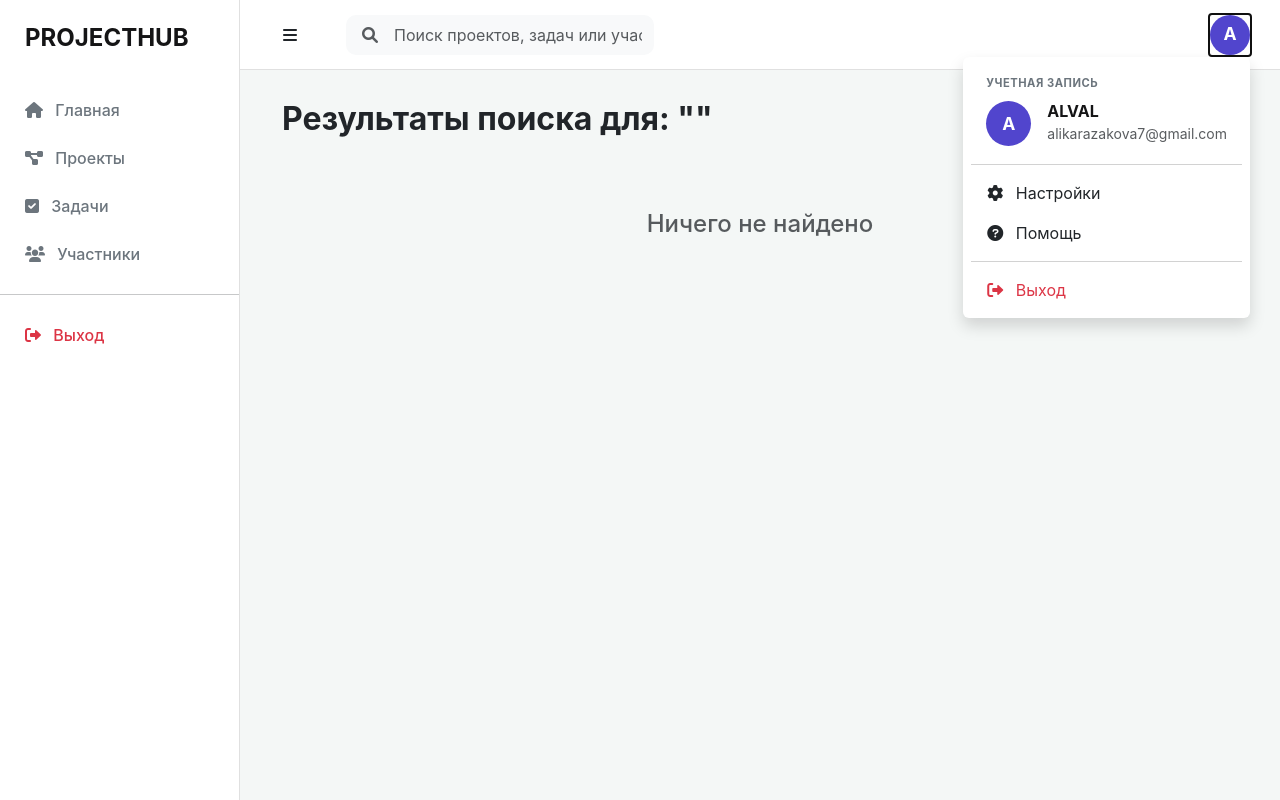
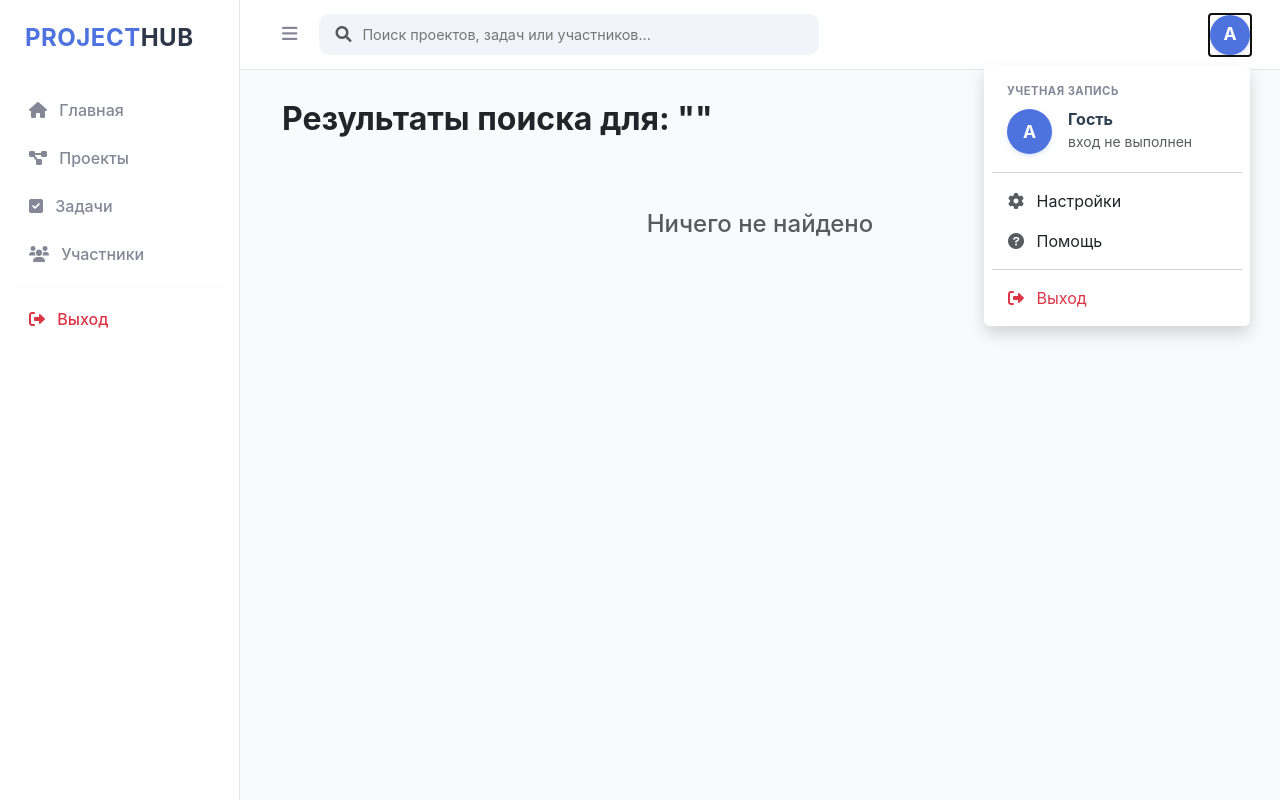
Before and after one commit to Alika443/diplom, a FastAPI app: page /search in a window 1280 px wide, after a click that opens the changed part. Run offline with FastAPI, Linux system fonts and the light colour scheme.

Commit message:
авторизация и начало окраски сайта

```diff
--- a/app/main.py
+++ b/app/main.py
@@ -1,6 +1,6 @@
 import os
 from datetime import datetime, date
-from fastapi import FastAPI, Request, Depends, Form, responses, Query
+from fastapi import FastAPI, Request, Depends, Form, responses, Query, status
 from fastapi.responses import HTMLResponse
 from fastapi.templating import Jinja2Templates
 from sqlalchemy.orm import Session
@@ -51,6 +51,11 @@ async def handle_register(
     password: str = Form(...),
     db: Session = Depends(get_db)
 ):
+
+# ДОБАВЬ ЭТИ ТРИ СТРОЧКИ ДЛЯ ПРОВЕРКИ В КОНСОЛИ:
+    print(f"--- ДАННЫЕ ИЗ ФОРМЫ РЕГИСТРАЦИИ ---")
+    print(f"Username: {username}, Email: {email}")
+    print(f"Password: {password} (Тип: {type(password)}, Длина: {len(str(password))})")
     # Проверяем, нет ли уже пользователя с таким email
     existing_user = db.query(User).filter(User.email == email).first()
     if existing_user:
@@ -61,7 +66,8 @@ async def handle_register(
         })
 
     # Хэшируем пароль перед записью в базу!
-    hashed_pwd = get_password_hash(password)
+    clean_password = str(password).strip()
+    hashed_pwd = get_password_hash(clean_password)
 
     # Создаем нового пользователя
     new_user = User(username=username, email=email, hashed_password=hashed_pwd)
@@ -117,20 +123,34 @@ async def handle_logout():
 async def index_page(
     request: Request,
     db: Session = Depends(get_db),
-    current_user: User = Depends(get_current_user) # Перехватываем пользователя
+    current_user: User = Depends(get_current_user)
 ):
-    # Если пользователь не залогинен, принудительно отправляем его на форму входа
+    # 1. Если пользователь не залогинен — отправляем на вход
     if not current_user:
         return RedirectResponse(url="/login", status_code=status.HTTP_303_SEE_OTHER)
 
-    # Твой существующий код сбора статистики для главной страницы...
-    # (проекты, задачи, команда и т.д.)
+    # 2. Извлекаем данные из базы для текущего пользователя
+    # Импортируй свои модели Task и Project вверху файла, если их там нет
+    from app.models.task import Task
+    from app.models.project import Project
 
-    # В словарь для шаблона обязательно передаем current_user, чтобы в шапке отображалось имя!
+    user_tasks = db.query(Task).filter(Task.owner_id == current_user.id).all()
+    user_projects = db.query(Project).filter(Project.owner_id == current_user.id).all()
+
+    # 3. Собираем тот самый словарь stats, который требует Jinja2
+    stats = {
+        "total_tasks": len(user_tasks),
+        "total_projects": len(user_projects),
+        "completed_tasks": len([t for t in user_tasks if t.is_completed]), # или твой флаг статуса
+    }
+
+    # 4. Отдаем всё в шаблон index.html
     return templates.TemplateResponse("index.html", {
         "request": request,
         "user": current_user,
-        # ... твои остальные переменные (tasks, projects) ...
+        "stats": stats,
+        "tasks": user_tasks,
+        "projects": user_projects
     })
 
 @app.get("/projects", response_class=HTMLResponse)
--- a/templates/base.html
+++ b/templates/base.html
@@ -10,12 +10,14 @@
         :root {
             --sidebar-width: 240px;
             --topbar-height: 70px;
-            --neutral-dark: #151516;
-            --neutral-gray: #6c757d;
+            --primary-blue: #4e73df;      /* Наш главный голубой цвет */
+            --light-blue: #e8f0fe;        /* Цвет для подсветки активных элементов */
+            --neutral-dark: #2c3e50;      /* Темный цвет текста */
+            --neutral-gray: #858796;      /* Серый цвет для иконок и второстепенного текста */
         }
 
         body {
-            background-color: #f4f7f6;
+            background-color: #f8fafc;    /* Приятный легкий светлый фон */
             font-family: 'Inter', sans-serif;
             margin: 0;
             overflow-x: hidden;
@@ -29,7 +31,7 @@
             left: 0;
             top: 0;
             background: #ffffff;
-            border-right: 1px solid #e0e0e0;
+            border-right: 1px solid #e3e6f0;
             padding-top: 20px;
             z-index: 1050;
             transition: transform 0.3s ease;
@@ -41,21 +43,42 @@
             padding: 0 25px 30px;
             font-size: 1.5rem;
             font-weight: 700;
-            color: var(--neutral-dark);
+            color: var(--primary-blue);
+            letter-spacing: 0.5px;
+        }
+
+        .sidebar-brand span {
+            color: #2d3748;
         }
 
         .nav-link {
             padding: 12px 25px;
             color: var(--neutral-gray);
             font-weight: 500;
-            transition: all 0.3s;
+            transition: all 0.2s;
             text-decoration: none;
             display: block;
+            border-left: 4px solid transparent;
         }
 
-        .nav-link:hover, .nav-link.active {
-            color: var(--neutral-dark);
-            background: #f8f9fa;
+        .nav-link i {
+            transition: color 0.2s;
+        }
+
+        .nav-link:hover {
+            color: var(--primary-blue);
+            background: #f8fafc;
+        }
+
+        .nav-link.active {
+            color: var(--primary-blue);
+            background: var(--light-blue);
+            font-weight: 600;
+            border-left-color: var(--primary-blue);
+        }
+
+        .nav-link.active i {
+            color: var(--primary-blue);
         }
 
         /* Верхняя панель */
@@ -63,7 +86,7 @@
             height: var(--topbar-height);
             margin-left: var(--sidebar-width);
             background: #ffffff;
-            border-bottom: 1px solid #e0e0e0;
+            border-bottom: 1px solid #e3e6f0;
             display: flex;
             align-items: center;
             padding: 0 30px;
@@ -75,66 +98,45 @@
 
         .topbar.full-width, .main-content.full-width { margin-left: 0; }
 
+        /* Кнопка скрытия меню */
+        #toggleBtn {
+            color: var(--neutral-gray);
+            border: none;
+            background: transparent;
+            font-size: 1.1rem;
+            padding: 8px 12px;
+            border-radius: 8px;
+            transition: all 0.2s;
+        }
+
+        #toggleBtn:hover {
+            background: #f1f5f9;
+            color: var(--primary-blue);
+        }
+
         /* Поиск */
         .search-container {
             flex-grow: 1;
-            max-width: 600px;
-            margin-left: 20px;
+            max-width: 500px;
+            margin-left: 10px;
             position: relative;
-        }
-
-        .search-input-group {
-            position: relative;
-            display: flex;
-            align-items: center;
-        }
-
-        .search-input-group i {
-            position: absolute;
-            left: 15px;
-            color: #adb5bd;
         }
 
         .custom-search-input {
             width: 100%;
-            padding: 8px 10px 8px 40px;
-            background: #f1f3f4;
-            border: none;
-            border-radius: 20px;
+            padding: 9px 15px 9px 42px;
+            background: #f1f5f9;
+            border: 1px solid transparent;
+            border-radius: 10px;
             font-size: 0.9rem;
             outline: none;
+            transition: all 0.2s;
         }
 
-        .search-categories {
-            display: none;
-            gap: 15px;
-            margin-top: 8px;
-            position: absolute;
-            top: 100%;
-            left: 0;
+        .custom-search-input:focus {
             background: #ffffff;
-            width: 100%;
-            padding: 10px;
-            border-radius: 0 0 10px 10px;
-            box-shadow: 0 4px 6px rgba(0,0,0,0.05);
-        }
-
-        .search-container.active .search-categories { display: flex; }
-
-        .category-link {
-            color: var(--neutral-gray);
-            text-decoration: none;
-            font-size: 0.75rem;
-            font-weight: 600;
-            padding-bottom: 3px;
-            border-bottom: 2px solid transparent;
-            cursor: pointer;
-            text-transform: uppercase;
-        }
-
-        .category-link.active {
-            color: var(--neutral-dark);
-            border-bottom: 2px solid var(--neutral-gray);
+            border-color: #bac8f3;
+            box-shadow: 0 0 0 3px rgba(78, 115, 223, 0.15);
         }
 
         /* Профиль и выпадающее меню */
@@ -143,7 +145,7 @@
         .profile-avatar {
             width: 40px;
             height: 40px;
-            background-color: #5145cd; /* Фиолетовый как на скрине */
+            background-color: var(--primary-blue);
             border-radius: 50%;
             color: white;
             display: flex;
@@ -151,6 +153,7 @@
             justify-content: center;
             font-weight: bold;
             font-size: 1.1rem;
+            box-shadow: 0 2px 4px rgba(78, 115, 223, 0.2);
         }
 
         .profile-header {
@@ -179,7 +182,7 @@
 <body>
 
     <div class="sidebar" id="sidebar">
-        <div class="sidebar-brand text-uppercase">ProjectHub</div>
+        <div class="sidebar-brand">PROJECT<span>HUB</span></div>
         <nav class="nav flex-column">
             <a class="nav-link {% if request.url.path == '/' %}active{% endif %}" href="/">
                 <i class="fas fa-home me-2"></i> Главная
@@ -193,58 +196,53 @@
             <a class="nav-link {% if request.url.path == '/users' %}active{% endif %}" href="/users">
                 <i class="fas fa-users me-2"></i> Участники
             </a>
-            <hr>
-            <a class="nav-link text-danger" href="#"><i class="fas fa-sign-out-alt me-2"></i> Выход</a>
+            <hr class="mx-3 my-2" style="color: #e3e6f0;">
+            <a class="nav-link text-danger" href="/logout">
+                <i class="fas fa-sign-out-alt me-2"></i> Выход
+            </a>
         </nav>
     </div>
 
     <div class="topbar" id="topbar">
-        <button class="btn me-3" id="toggleBtn">
+        <button id="toggleBtn">
             <i class="fas fa-bars"></i>
         </button>
 
         <div class="search-container" id="searchContainer">
-            <form action="/search" method="get" id="searchForm">
-                <div class="search-input-group">
-                    <i class="fas fa-search"></i>
-<form action="/search" method="get" class="flex-grow-1 mx-4">
-    <div class="position-relative">
-        <i class="fas fa-search position-absolute top-50 start-0 translate-middle-y ms-3 text-muted"></i>
-        <input type="text" name="q" class="form-control border-0 bg-light ps-5 py-2 shadow-none"
-               placeholder="Поиск проектов, задач или участников..."
-               style="border-radius: 10px;" value="{{ query if query else '' }}">
-    </div>
-</form>                </div>
-
-                <div class="search-categories">
-                    <span class="category-link active">Все</span>
-                    <span class="category-link">Проекты</span>
-                    <span class="category-link">Задачи</span>
-                    <span class="category-link">Команда</span>
-                </div>
+            <form action="/search" method="get" class="w-100 position-relative">
+                <i class="fas fa-search position-absolute top-50 start-0 translate-middle-y ms-3 text-muted" style="z-index: 5;"></i>
+                <input type="text" id="searchInput" name="q" class="custom-search-input shadow-none"
+                       placeholder="Поиск проектов, задач или участников..."
+                       value="{{ query if query else '' }}">
             </form>
         </div>
 
         <div class="ms-auto dropdown profile-dropdown">
             <a href="#" class="d-flex align-items-center text-decoration-none dropdown-toggle" id="profileMenu" data-bs-toggle="dropdown" aria-expanded="false">
-                <div class="profile-avatar">A</div>
+                <div class="profile-avatar">
+                    {% if user %}{{ user.username[0] | upper }}{% else %}A{% endif %}
+                </div>
             </a>
-            <ul class="dropdown-menu dropdown-menu-end shadow border-0 p-2" aria-labelledby="profileMenu">
+            <ul class="dropdown-menu dropdown-menu-end shadow border-0 p-2 mt-2" aria-labelledby="profileMenu">
                 <li class="profile-header">
                     <span class="profile-title">Учетная запись</span>
                     <div class="d-flex align-items-center mt-2">
-                        <div class="profile-avatar me-3" style="width: 45px; height: 45px;">A</div>
+                        <div class="profile-avatar me-3" style="width: 45px; height: 45px;">
+                            {% if user %}{{ user.username[0] | upper }}{% else %}A{% endif %}
+                        </div>
                         <div>
-                            <div class="fw-bold" style="color: var(--neutral-dark); line-height: 1.2;">ALVAL</div>
-                            <small class="text-muted">alikarazakova7@gmail.com</small>
+                            <div class="fw-bold" style="color: var(--neutral-dark); line-height: 1.2;">
+                                {% if user %}{{ user.username }}{% else %}Гость{% endif %}
+                            </div>
+                            <small class="text-muted">{% if user %}{{ user.email }}{% else %}вход не выполнен{% endif %}</small>
                         </div>
                     </div>
                 </li>
-                <li><hr class="dropdown-divider"></li>
-                <li><a class="dropdown-item py-2" href="#"><i class="fas fa-cog me-2"></i> Настройки</a></li>
-                <li><a class="dropdown-item py-2" href="#"><i class="fas fa-question-circle me-2"></i> Помощь</a></li>
-                <li><hr class="dropdown-divider"></li>
-                <li><a class="dropdown-item py-2 text-danger" href="#"><i class="fas fa-sign-out-alt me-2"></i> Выход</a></li>
+                <li><hr class="dropdown-divider" style="color: #e3e6f0;"></li>
+                <li><a class="dropdown-item py-2 rounded-2" href="#"><i class="fas fa-cog me-2 text-muted"></i> Настройки</a></li>
+                <li><a class="dropdown-item py-2 rounded-2" href="#"><i class="fas fa-question-circle me-2 text-muted"></i> Помощь</a></li>
+                <li><hr class="dropdown-divider" style="color: #e3e6f0;"></li>
+                <li><a class="dropdown-item py-2 rounded-2 text-danger" href="/logout"><i class="fas fa-sign-out-alt me-2"></i> Выход</a></li>
             </ul>
         </div>
     </div>
@@ -259,24 +257,12 @@
         const topbar = document.getElementById('topbar');
         const mainContent = document.getElementById('mainContent');
         const toggleBtn = document.getElementById('toggleBtn');
-        const searchInput = document.getElementById('searchInput');
-        const searchContainer = document.getElementById('searchContainer');
 
         toggleBtn.addEventListener('click', () => {
             sidebar.classList.toggle('hidden');
             topbar.classList.toggle('full-width');
             mainContent.classList.toggle('full-width');
         });
-
-        searchInput.addEventListener('focus', () => {
-            searchContainer.classList.add('active');
-        });
-
-        document.addEventListener('click', (e) => {
-            if (!searchContainer.contains(e.target)) {
-                searchContainer.classList.remove('active');
-            }
-        });
     </script>
 </body>
 </html>
```
Also changed, not shown: app/core/security.py (+14 -10 lines), templates/login.html (added, +59 -0 lines), templates/register.html (added, +63 -0 lines), sql_app.db.
